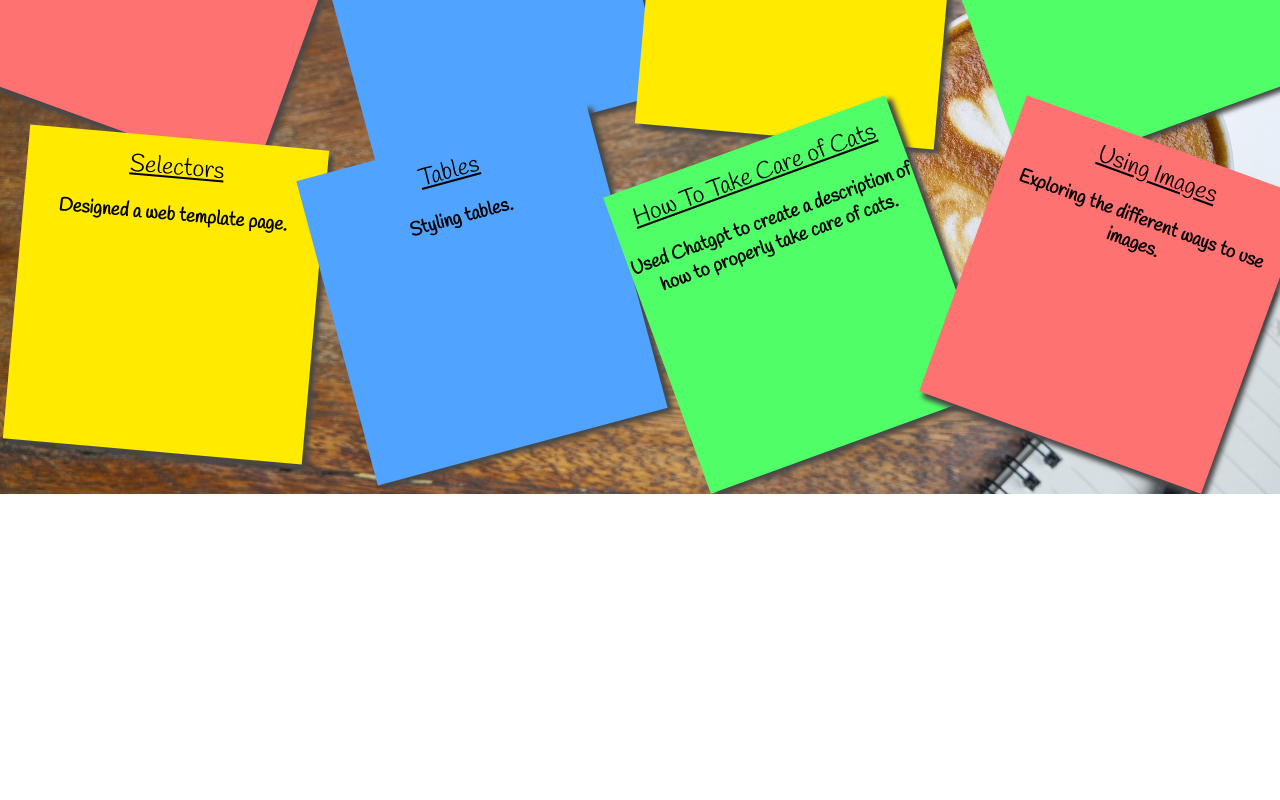
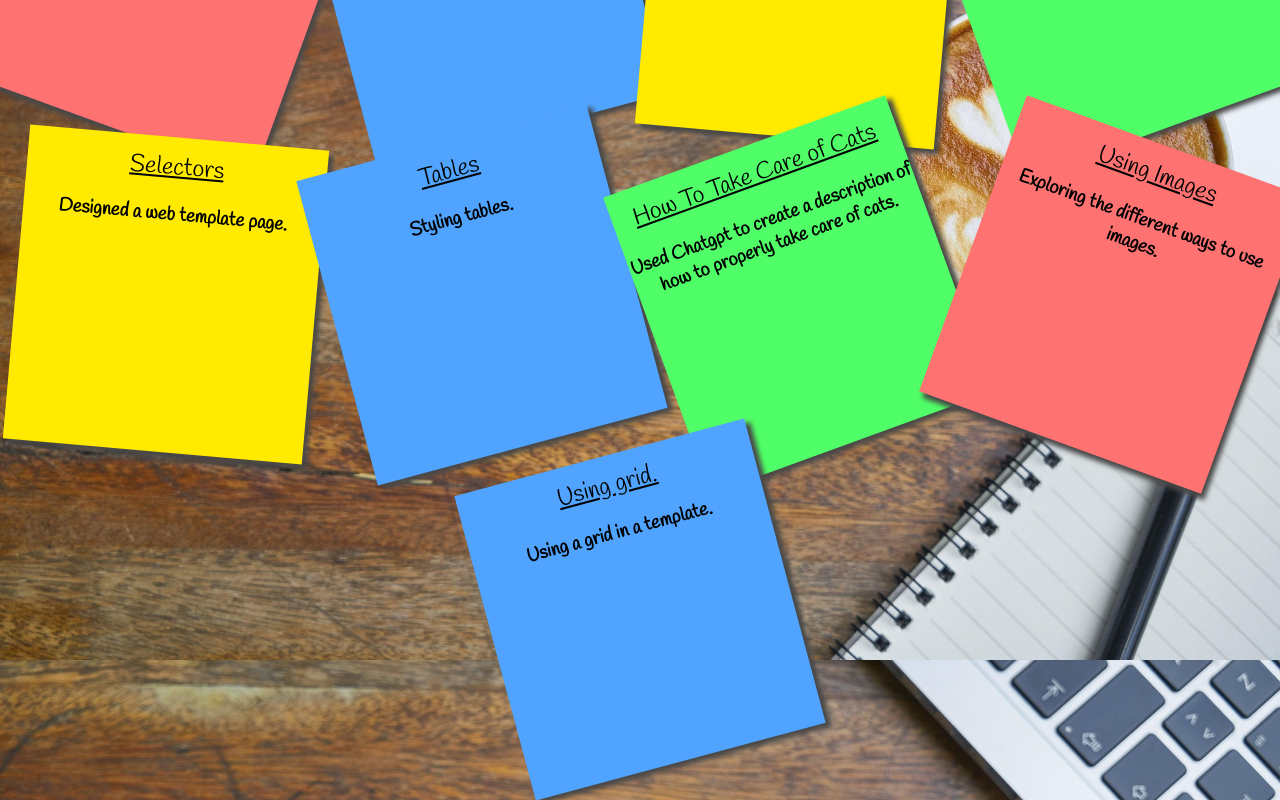
Before and after one commit to mholst07/ADD103, a plain HTML site: page ADD 103/index.html in a window 1280 px wide. Shown: the part 1048-1848 px from the top of the page. Before the commit the page ends 1542 px from the top, so only its background shows below. Drawn offline with Linux system fonts and the light colour scheme.

Commit message:
Add files via upload

```diff
--- a/ADD 103/index.html
+++ b/ADD 103/index.html
@@ -94,6 +94,10 @@
         <a href="using-images  template/index.html">Using Images</a>
         <h3>Exploring the different ways to use images.</h3>
       </div>
+      <div class="blue">
+        <a href="Grid/index.html">Using grid.</a>
+        <h3>Using a grid in a template.</h3>
+      </div>
     </div>
   </body>
 </html>
```
